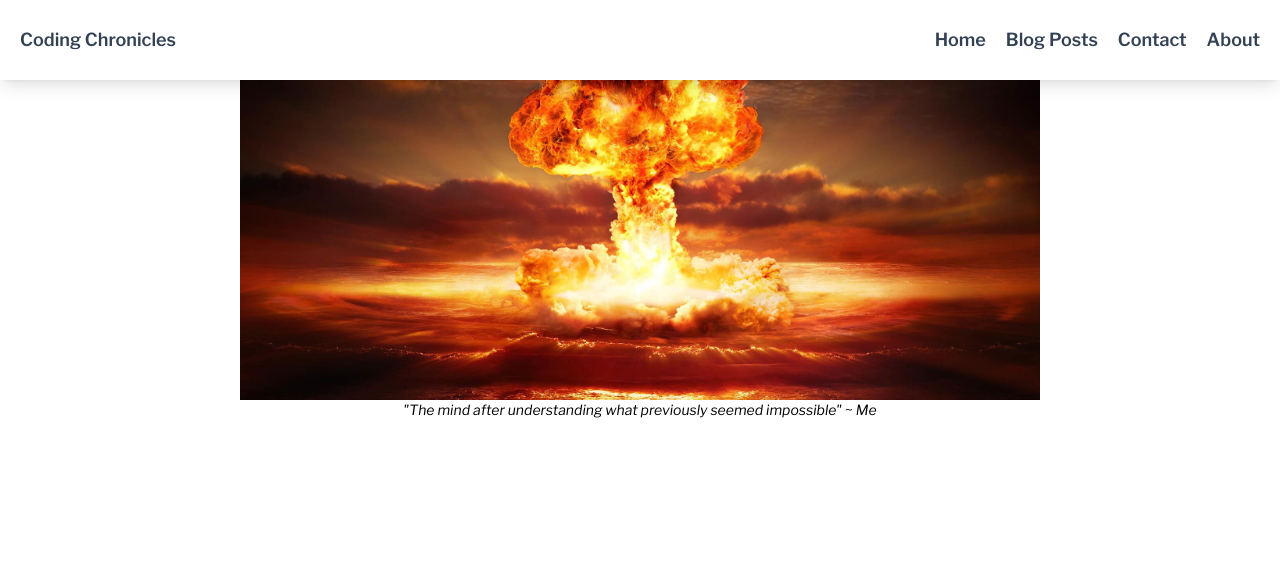
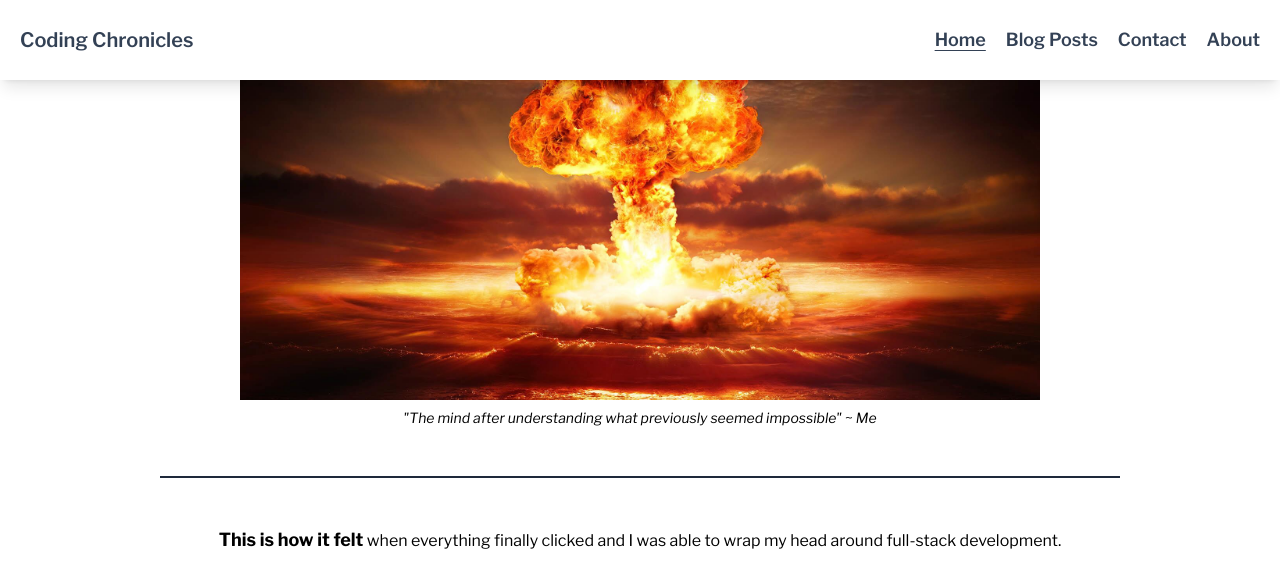
Before and after one commit to Seanih/my-dev-blog, a Next.js app: page / in a window 1280 px wide. Shown: the top 588 px of the page. Built offline with nearby package versions, Linux system fonts and the light colour scheme.

Commit message:
finished Navbar logic

```diff
--- a/components/Navbar.js
+++ b/components/Navbar.js
@@ -1,23 +1,54 @@
 import Link from 'next/link';
+import { useRouter } from 'next/router';
+import { useState, useEffect } from 'react';
 
 function Navbar() {
+	const [showNav, setShowNav] = useState(false);
+	const router = useRouter();
+
 	return (
 		<nav className='fixed z-10 bg-white w-full h-20 px-5 flex justify-between items-center border-b-slate-700 shadow-lg font-semibold text-slate-700'>
-			<p className='text-lg'>Coding Chronicles</p>
-			<ul className='flex'>
-				<Link className='link text-lg' href={'/'}>
+			<p className='text-xl'>Coding Chronicles</p>
+			{/* full size Navbar */}
+			<ul className='hidden md:flex'>
+				<Link
+					className={`link text-lg ${
+						router.pathname === '/' && 'underline underline-offset-4'
+					}`}
+					href={'/'}
+				>
 					<li>Home</li>
 				</Link>
-				<Link className='link text-lg ml-5' href={'/all_posts'}>
+				<Link
+					className={`link text-lg ml-5 ${
+						router.pathname === '/all_posts' && 'underline underline-offset-4'
+					}`}
+					href={'/all_posts'}
+				>
 					<li>Blog Posts</li>
 				</Link>
-				<Link className='link text-lg ml-5' href={'/contact'}>
+				<Link
+					className={`link text-lg ml-5 ${
+						router.pathname === '/contact' && 'underline underline-offset-4'
+					}`}
+					href={'/contact'}
+				>
 					<li>Contact</li>
 				</Link>
-				<Link className='link text-lg ml-5' href={'/about'}>
+				<Link
+					className={`link text-lg ml-5 ${
+						router.pathname === '/about' && 'underline underline-offset-4'
+					}`}
+					href={'/about'}
+				>
 					<li>About</li>
 				</Link>
 			</ul>
+
+			{/* mobile Navbar */}
+			<div className='md:hidden'>
+				<span className='material-symbols-outlined'>menu</span>
+			</div>
 		</nav>
 	);
 }
--- a/pages/_document.js
+++ b/pages/_document.js
@@ -16,6 +16,10 @@ class MyDocument extends Document {
 						href='https://fonts.googleapis.com/css2?family=Libre+Franklin:ital,wght@0,400;0,600;0,700;1,400;1,600;1,700&display=swap'
 						rel='stylesheet'
 					/>
+					<link
+						rel='stylesheet'
+						href='https://fonts.googleapis.com/css2?family=Material+Symbols+Outlined:opsz,wght,FILL,GRAD@48,400,0,0&display=optional'
+					/>
 				</Head>
 				<body>
 					<Main />
--- /dev/null
+++ b/pages/admin/index.js
@@ -0,0 +1,6 @@
+function Admin() {
+  return (
+    <div>Admin</div>
+  )
+}
+export default Admin
--- a/pages/index.js
+++ b/pages/index.js
@@ -6,7 +6,7 @@ export default function Home() {
 	return (
 		<div>
 			<Head>
-				<title>Coding Chronicles</title>
+				<title>Coding Chronicles | A New Dev&apos;s Journey</title>
 				<meta
 					name='description'
 					content='a new developer documenting and sharing his experiences'
@@ -15,12 +15,23 @@ export default function Home() {
 			</Head>
 
 			<main className='relative top-20'>
-				<figure className='flex flex-col items-center text-sm'>
-					<Image width={800} src={explosion} alt='nuclear bomb explosion' />
-					<figcaption className='text-center italic'>
-						&quot;The mind after understanding what previously seemed impossible&quot; ~ Me
-					</figcaption>
-				</figure>
+				<section>
+					<figure className='flex flex-col items-center text-sm'>
+						<Image width={800} src={explosion} alt='nuclear bomb explosion' />
+						<figcaption className='mt-2 text-center italic'>
+							&quot;The mind after understanding what previously seemed
+							impossible&quot; ~ Me
+						</figcaption>
+					</figure>
+				</section>
+				<div className='h-[2px] w-3/4 my-12 mx-auto bg-slate-800'></div>
+				<article>
+					<p className='text-center'>
+						<span className='text-lg font-bold'>This is how it felt</span> when
+						everything finally clicked and I was able to wrap my head around
+						full-stack development.
+					</p>
+				</article>
 			</main>
 		</div>
 	);
--- a/styles/globals.css
+++ b/styles/globals.css
@@ -30,7 +30,7 @@
 
 @layer components {
 	.link {
-		@apply hover:text-blue-700 hover:font-bold hover:scale-105 duration-100 ease-in;
+		@apply hover:underline hover:underline-offset-4 hover:text-sky-700 hover:scale-[1.025] duration-100 ease-in;
 	}
 }
 
--- a/tailwind.config.js
+++ b/tailwind.config.js
@@ -5,6 +5,23 @@ module.exports = {
 		'./components/**/*.{js,ts,jsx,tsx}',
 	],
 	theme: {
+		screens: {
+			xs: '356px',
+			sm: '640px',
+			// => @media (min-width: 640px) { ... }
+
+			md: '768px',
+			// => @media (min-width: 768px) { ... }
+
+			lg: '1024px',
+			// => @media (min-width: 1024px) { ... }
+
+			xl: '1280px',
+			// => @media (min-width: 1280px) { ... }
+
+			'2xl': '1536px',
+			// => @media (min-width: 1536px) { ... }
+		},
 		extend: {},
 	},
 	plugins: [],
```
Also changed, not shown: pages/admin/add_post.js (added), pages/admin/edit_post.js (added).
